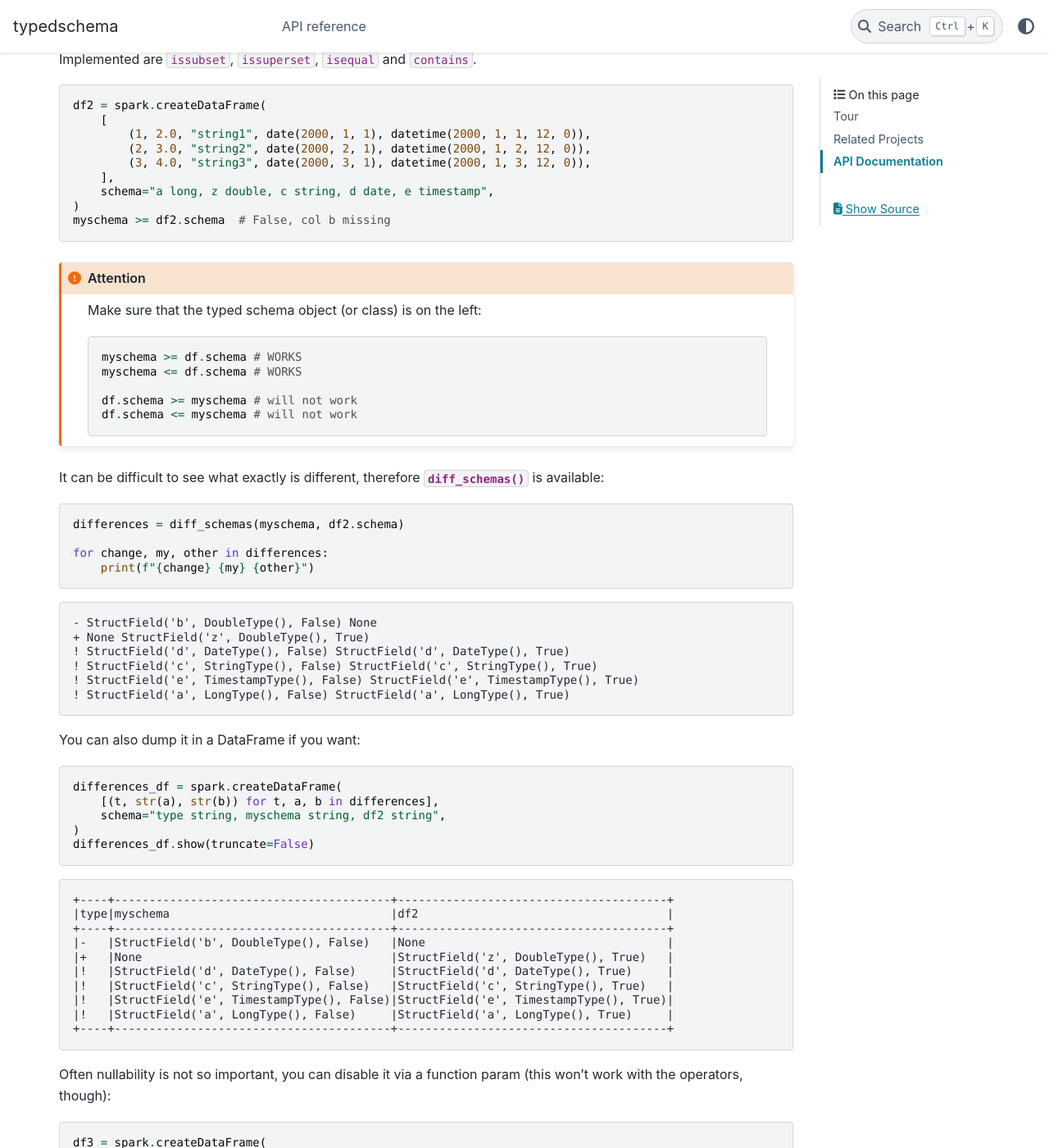
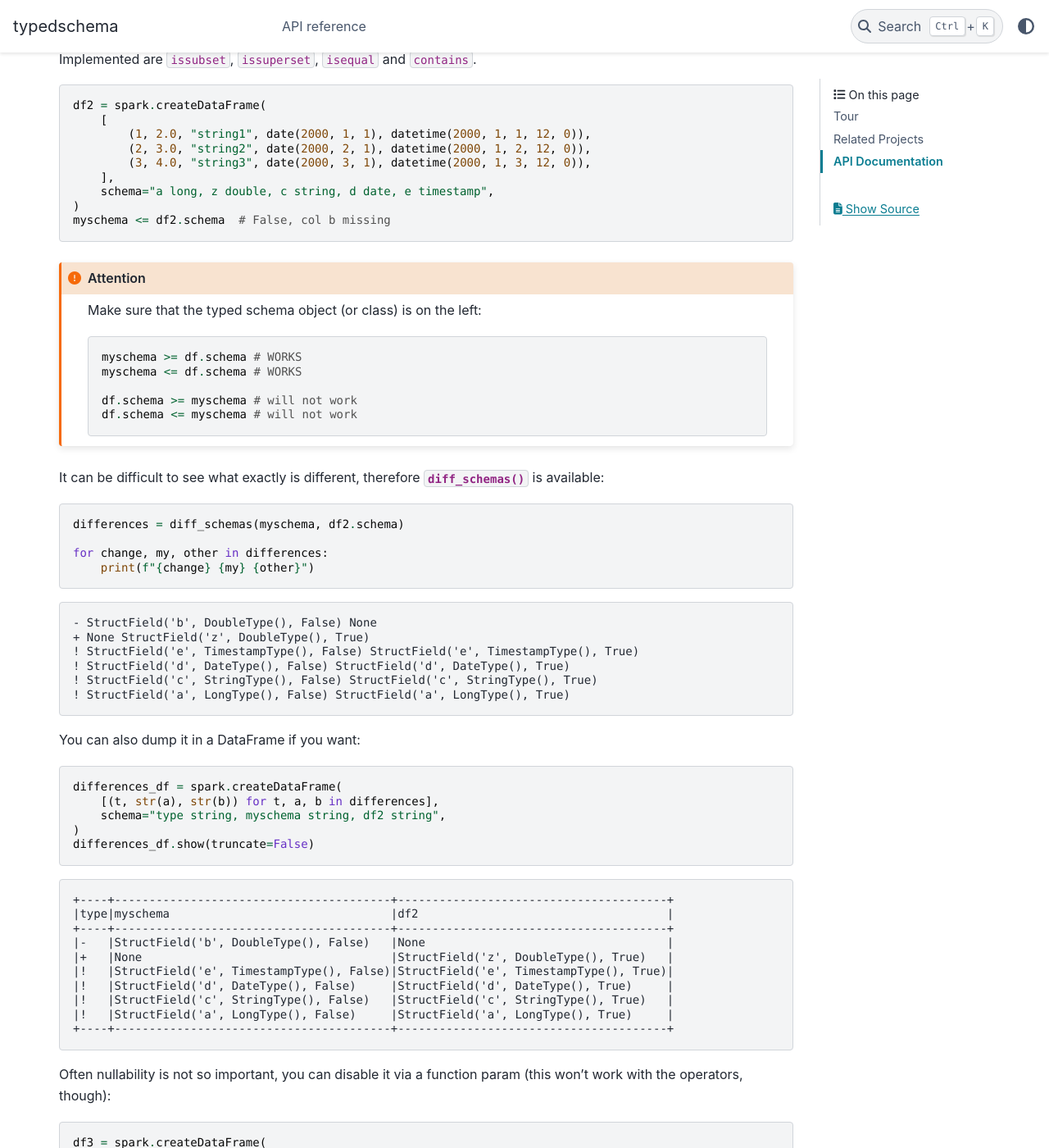
Before and after one commit to jwbargsten/typedschema, a Sphinx documentation site: the page built from docs/index.rst, in a window 1280 px wide and 1400 px high, scrolled down 2102 px. Shown: the whole window at 82% size. Built offline with Sphinx 7.4.7 and the PyData theme 0.15.4, drawn with Linux system fonts in a browser that asks for light colours; the version number could not be read and is left out.

Commit message:
fixed minor doc issues

```diff
--- a/docs/index.rst
+++ b/docs/index.rst
@@ -51,7 +51,7 @@
 
 Implemented are ``issubset``, ``issuperset``, ``isequal`` and ``contains``.
 
-.. literalinclude:: snippets/examples-set-ops-no-superset-missing-col.py
+.. literalinclude:: snippets/examples-set-ops-no-subset-missing-col.py
    :language: python
 
 .. attention::
--- a/docs/snippets/examples-set-ops-no-superset-missing-col.py
+++ b/docs/snippets/examples-set-ops-no-subset-missing-col.py
@@ -6,4 +6,4 @@
     ],
     schema="a long, z double, c string, d date, e timestamp",
 )
-myschema >= df2.schema  # False, col b missing
+myschema <= df2.schema  # False, col b missing
--- a/docs/snippets/examples-set-ops-nullable.py
+++ b/docs/snippets/examples-set-ops-nullable.py
@@ -6,5 +6,5 @@
     ],
     schema="a long, b double, c string, d date, e timestamp, f long",
 )
-myschema >= df3.schema # False, differences in nullable
+myschema <= df3.schema # False, differences in nullable
 myschema.issubset(df3.schema, strict_null=False) # True, nullable ignored
--- a/docs/snippets/schema-diff-df.show.txt
+++ b/docs/snippets/schema-diff-df.show.txt
@@ -3,8 +3,8 @@
 +----+----------------------------------------+---------------------------------------+
 |-   |StructField('b', DoubleType(), False)   |None                                   |
 |+   |None                                    |StructField('z', DoubleType(), True)   |
+|!   |StructField('e', TimestampType(), False)|StructField('e', TimestampType(), True)|
 |!   |StructField('d', DateType(), False)     |StructField('d', DateType(), True)     |
 |!   |StructField('c', StringType(), False)   |StructField('c', StringType(), True)   |
-|!   |StructField('e', TimestampType(), False)|StructField('e', TimestampType(), True)|
 |!   |StructField('a', LongType(), False)     |StructField('a', LongType(), True)     |
 +----+----------------------------------------+---------------------------------------+
--- a/docs/snippets/schema-diff.print.txt
+++ b/docs/snippets/schema-diff.print.txt
@@ -1,6 +1,6 @@
 - StructField('b', DoubleType(), False) None
 + None StructField('z', DoubleType(), True)
+! StructField('e', TimestampType(), False) StructField('e', TimestampType(), True)
 ! StructField('d', DateType(), False) StructField('d', DateType(), True)
 ! StructField('c', StringType(), False) StructField('c', StringType(), True)
-! StructField('e', TimestampType(), False) StructField('e', TimestampType(), True)
 ! StructField('a', LongType(), False) StructField('a', LongType(), True)
```
Also changed, not shown: 2 other files.
